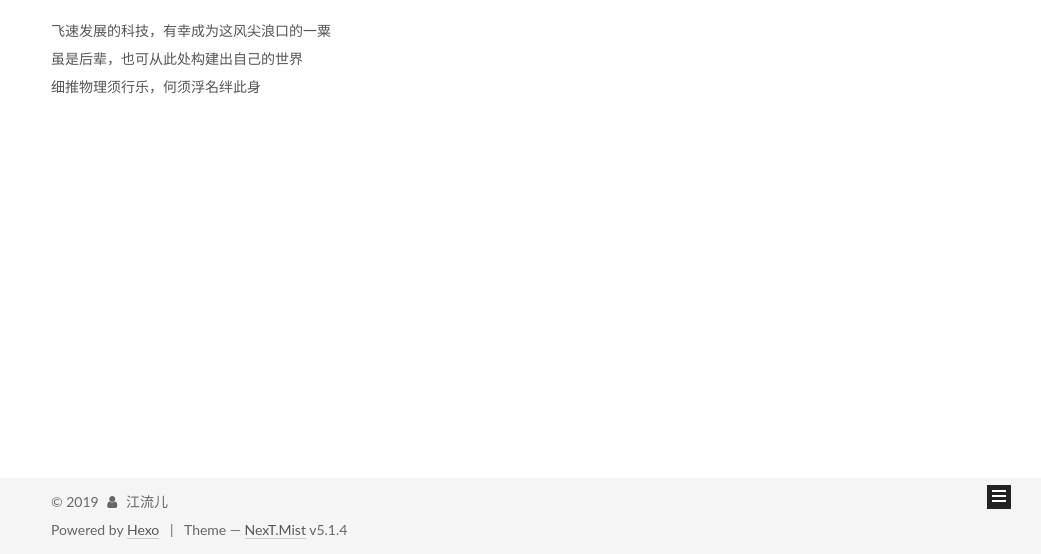
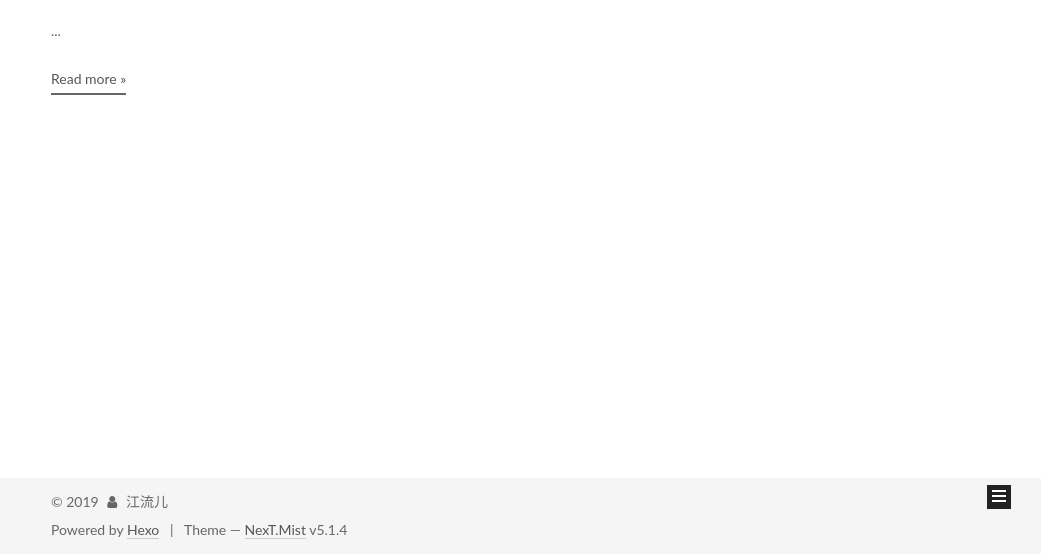
Before and after one commit to Current-River/Current-River.github.io, a plain HTML site: page index.html in a window 1280 px wide. Shown: the part 246-800 px from the top of the page, without its empty margins (239-1280 px from the left). Drawn offline with Linux system fonts and the light colour scheme.

Commit message:
Site updated: 2019-11-09 16:29:29

```diff
--- a/css/main.css
+++ b/css/main.css
@@ -1822,7 +1822,7 @@ pre .javascript .function {
   width: 4px;
   height: 4px;
   border-radius: 50%;
-  background: #6cbaab;
+  background: #ff6bb8;
 }
 .links-of-blogroll {
   font-size: 13px;
--- a/index.html
+++ b/index.html
@@ -299,9 +299,15 @@
 
 
 
-            <p>飞速发展的科技，有幸成为这风尖浪口的一粟<br>虽是后辈，也可从此处构建出自己的世界<br>细推物理须行乐，何须浮名绊此身</p>
 
-
+          ...
+          <!--noindex-->
+          <div class="post-button text-center">
+            <a class="btn" href="/2019/11/08/%E6%88%91%E7%9A%84%E4%B8%96%E7%95%8C/#more" rel="contents">
+              Read more &raquo;
+            </a>
+          </div>
+          <!--/noindex-->
 
 
     </div>
```
